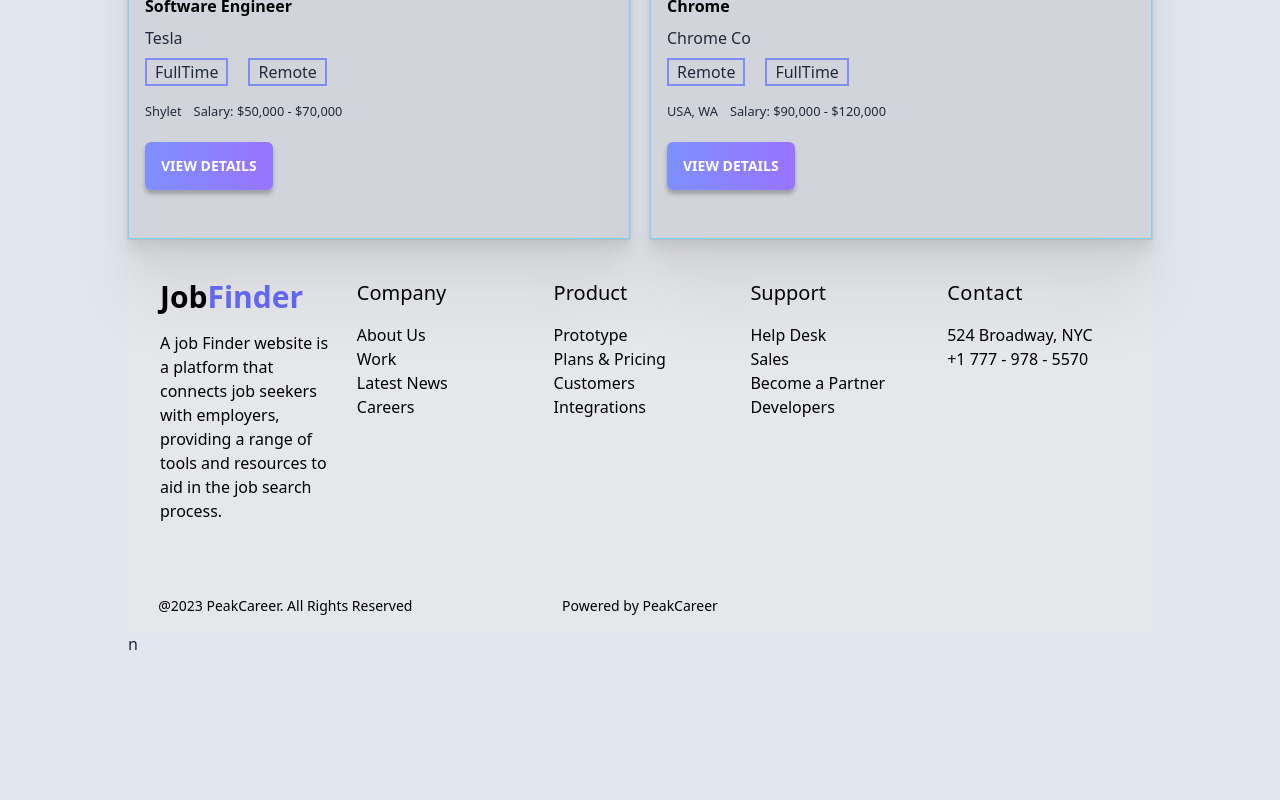
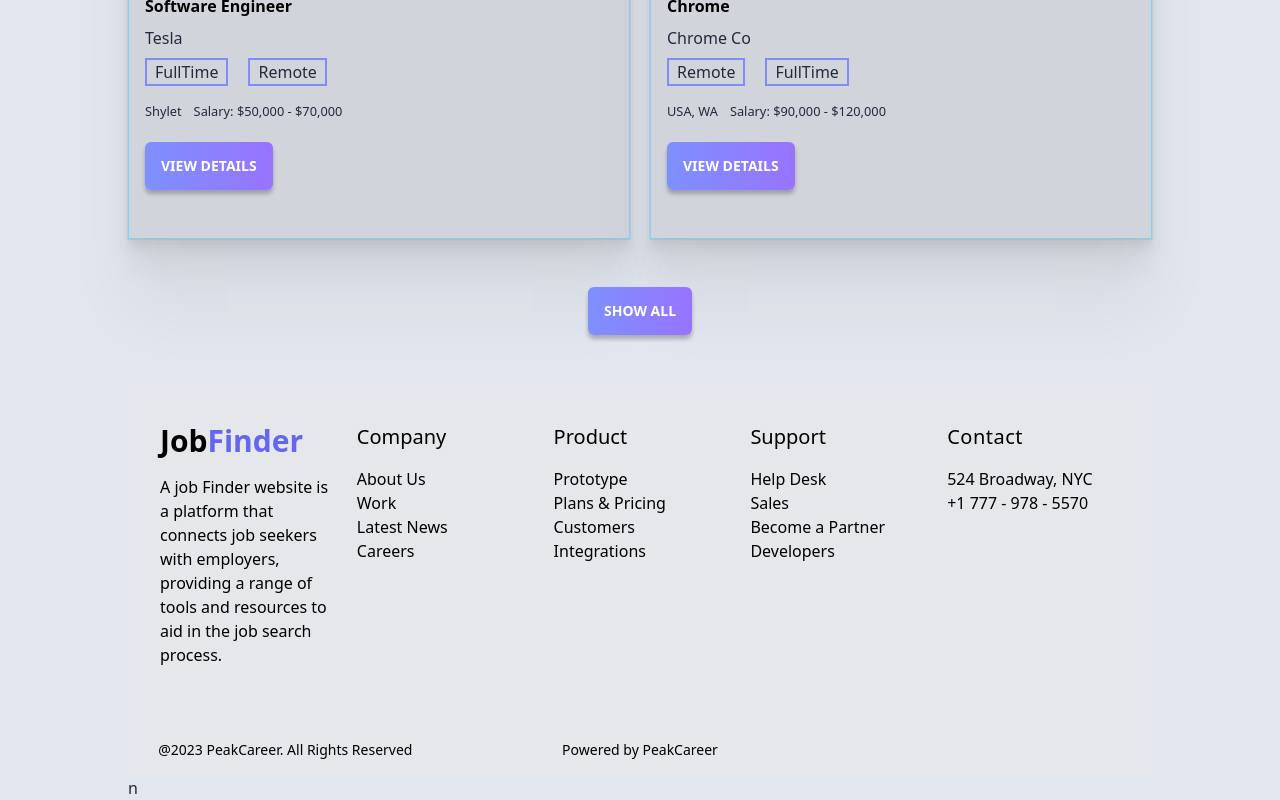
Before and after one commit to AkhiSharmin/career-hub-Assingment-9, a React (Vite) app: page / in a window 1280 px wide. Shown: the part 1562-2362 px from the top of the page. Before the commit the page ends 2218 px from the top, so only its background shows below. Built offline with nearby package versions, Linux system fonts and the light colour scheme.

Commit message:
job category done

```diff
--- a/src/components/FeaturedJob/FeaturedJob.jsx
+++ b/src/components/FeaturedJob/FeaturedJob.jsx
@@ -18,7 +18,11 @@ const FeaturedJob = ({featuredJobs}) => {
             }
 
             </div>
-
+            <div className='text-center my-10'>
+                {
+                showAll ? <button className='btn btn-active rounded-md my-2 btn-color' onClick={() => setShowAll(false)}>Show All</button> : <button className='btn btn-active rounded-md my-2 btn-color' onClick={() => setShowAll(true)}>Show Less</button>
+                }
+            </div>
         </div>
     );
 };
```
